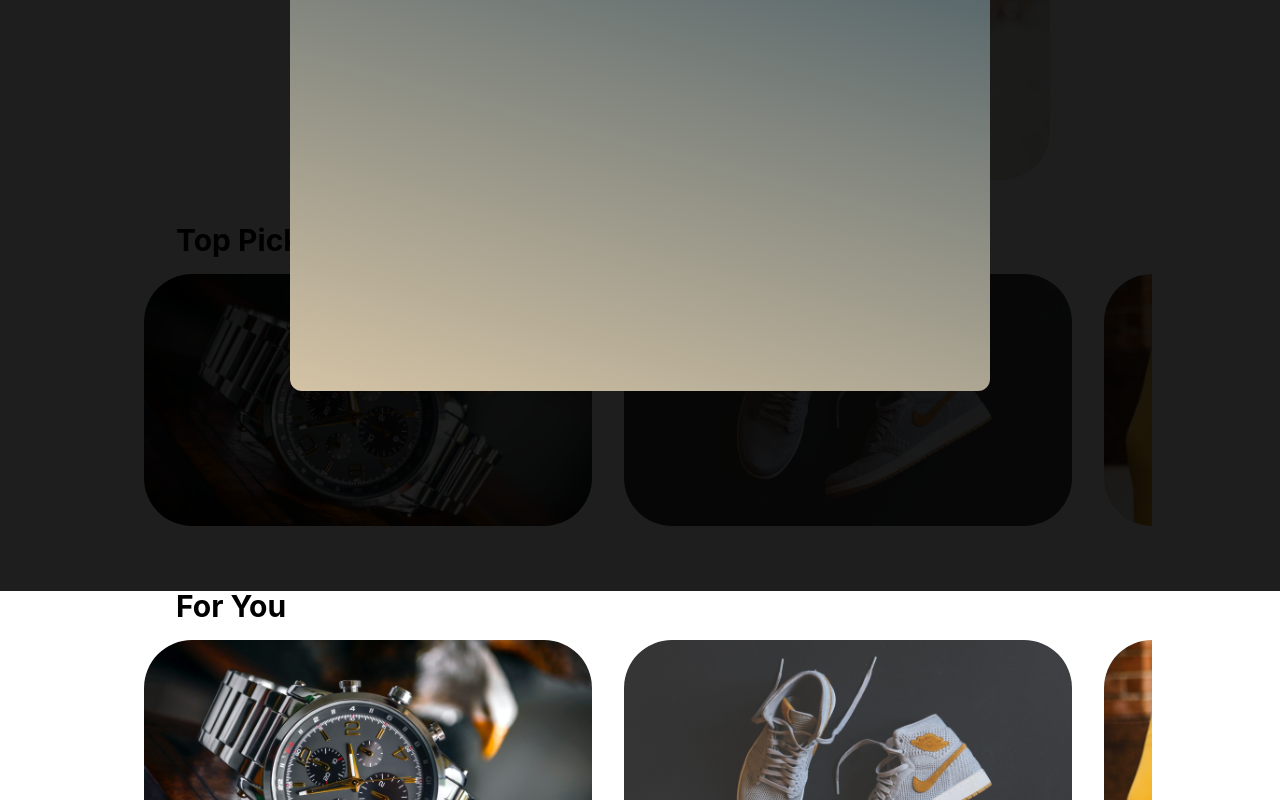
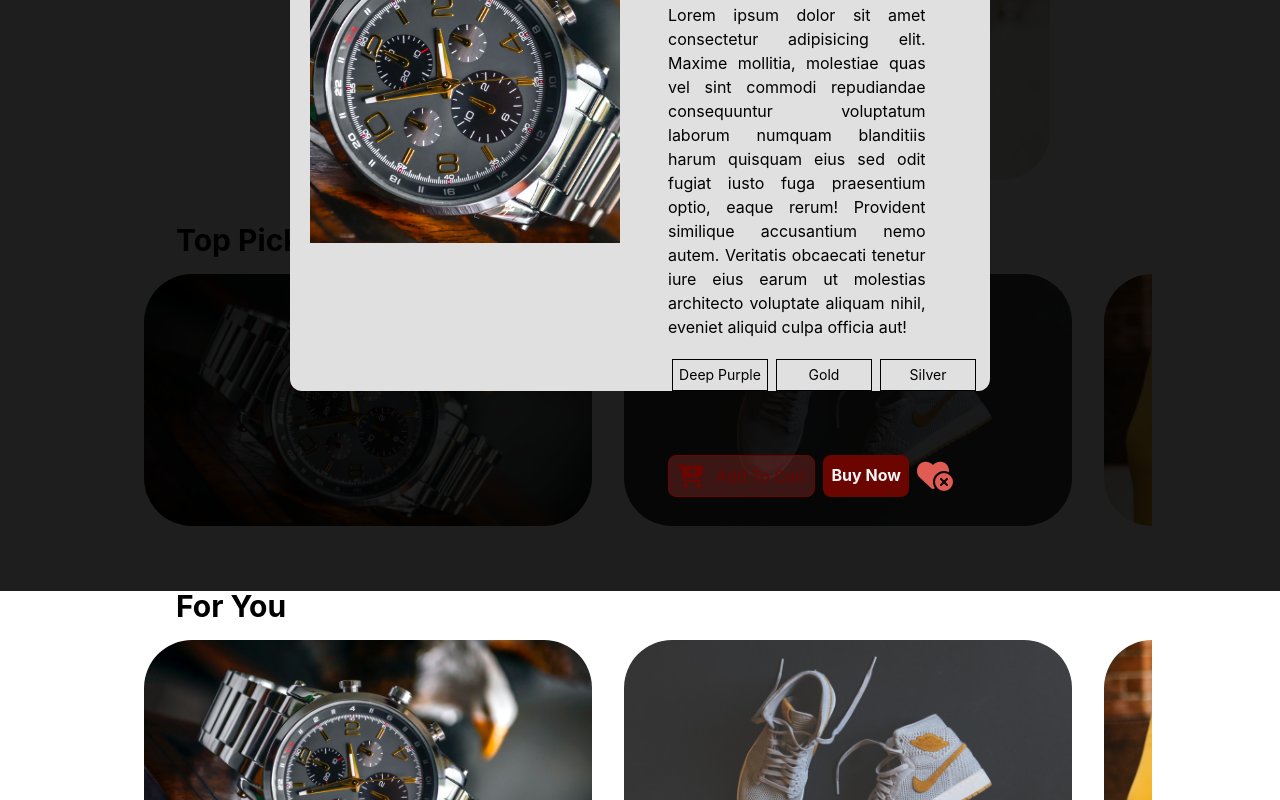
Before and after one commit to Zolastic/Voek_ADES_homepage, a React (Create React App) app: page / in a window 1280 px wide. Both pictures are taken after a click on the picture 368 px from the left and 2009 px from the top of the page. Shown: the part 1609-2409 px from the top of the page. Built offline with nearby package versions, Linux system fonts and the light colour scheme.

Commit message:
Added some content for the modal

```diff
--- a/src/App.js
+++ b/src/App.js
@@ -8,6 +8,7 @@ import { AnimatePresence } from "framer-motion";
 
 function App() {
   const [modalOpen, setModalOpen] = useState(false);
+  const [productImg, setProductImg] = useState();
   const modalOpenFn = () => {
     setModalOpen(true);
   };
@@ -26,16 +27,22 @@ function App() {
         modalOpen={modalOpen}
         modalOpenFn={modalOpenFn}
         modalCloseFn={modalCloseFn}
+        setProductImg={setProductImg}
       />
       <Slider
         header={"For You"}
         modalOpen={modalOpen}
         modalOpenFn={modalOpenFn}
         modalCloseFn={modalCloseFn}
+        setProductImg={setProductImg}
       />
       <AnimatePresence initial={false} onExitComplete={() => null}>
         {modalOpen && (
-          <Modal modalOpen={modalOpen} handleClose={modalCloseFn} />
+          <Modal
+            modalOpen={modalOpen}
+            handleClose={modalCloseFn}
+            productImg={productImg}
+          />
         )}
       </AnimatePresence>
     </div>
--- a/src/Modal.js
+++ b/src/Modal.js
@@ -1,10 +1,16 @@
-import React from "react";
+import React, { useEffect, useState } from "react";
 import { motion } from "framer-motion";
 import Backdrop from "./Backdrop";
 import "./css/Modal.css";
 
 import { FontAwesomeIcon } from "@fortawesome/react-fontawesome";
-import { faXmark } from "@fortawesome/free-solid-svg-icons";
+import {
+  faXmark,
+  faCartPlus,
+  faHeart,
+  faHeartCircleXmark,
+  faHeartCircleCheck,
+} from "@fortawesome/free-solid-svg-icons";
 
 const dropIn = {
   hidden: {
@@ -21,7 +27,20 @@ const dropIn = {
   },
 };
 
-const Modal = ({ handleClose, text }) => {
+const Modal = ({ handleClose, text, productImg }) => {
+  const [heart, setHeart] = useState(false);
+  const [variation1, setVariation1] = useState(null);
+
+  useEffect(() => {
+    console.log("heart status: ", heart);
+  }, [heart]);
+
+  const variationOne = [
+    { color: "Deep Purple" },
+    { color: "Gold" },
+    { color: "Silver" },
+  ];
+
   return (
     <Backdrop onClick={handleClose}>
       <motion.div
@@ -41,6 +60,94 @@ const Modal = ({ handleClose, text }) => {
             />
           </motion.button>
         </div>
+
+        <div className="flex">
+          <div className="imgContainer flex justify-center">
+            <img
+              src={productImg}
+              alt="productImage"
+              className="w-96 h-96 p-5 pt-0"
+            />
+          </div>
+          <div className="pl-7">
+            <h1 className="font-extrabold text-3xl">Name of Product</h1>
+            <h1 className="">4.9 stars | 1.7k Ratings</h1>
+            <h1 className="price mt-8 text-2xl font-bold">$1,615.00</h1>
+            <h1 className="description">
+              Lorem ipsum dolor sit amet consectetur adipisicing elit. Maxime
+              mollitia, molestiae quas vel sint commodi repudiandae consequuntur
+              voluptatum laborum numquam blanditiis harum quisquam eius sed odit
+              fugiat iusto fuga praesentium optio, eaque rerum! Provident
+              similique accusantium nemo autem. Veritatis obcaecati tenetur iure
+              eius earum ut molestias architecto voluptate aliquam nihil,
+              eveniet aliquid culpa officia aut!
+            </h1>
+
+            <div className="variation1 mt-5 flex items-center">
+              {/* <h1>Color: &emsp;</h1> */}
+              {variationOne.map((variation) => {
+                const variationStyle = `${
+                  variation1 === variation.color
+                    ? "variationSelected"
+                    : "variation"
+                } p-1 mx-1 w-24 h-8 hover:cursor-pointer flex justify-center items-center`;
+
+                return (
+                  <div
+                    className={variationStyle}
+                    onClick={() => setVariation1(variation.color)}
+                  >
+                    <h1 className="text-sm">{variation.color}</h1>
+                  </div>
+                );
+              })}
+            </div>
+
+            <div className="mt-16 flex">
+              <motion.button
+                className="cartButton flex p-2 rounded-lg"
+                whileHover={{ scale: 1.1 }}
+                whileTap={{ scale: 0.9 }}
+              >
+                <FontAwesomeIcon
+                  icon={faCartPlus}
+                  size="xl"
+                  style={{ color: "#6a0500" }}
+                />
+                <h1 className="pl-3">Add To Cart</h1>
+              </motion.button>
+
+              <motion.button
+                className="buyButton flex p-2 ml-2 rounded-lg"
+                whileHover={{ scale: 1.1 }}
+                whileTap={{ scale: 0.9 }}
+              >
+                <h1 className="text-gray-100 font-bold">Buy Now</h1>
+              </motion.button>
+
+              <div>
+                {heart && (
+                  <FontAwesomeIcon
+                    icon={faHeartCircleCheck}
+                    size="2xl"
+                    style={{ color: "#F74F7D" }}
+                    className="ml-2 mt-1 hover:cursor-pointer"
+                    onClick={() => setHeart(!heart)}
+                  />
+                )}
+                {!heart && (
+                  <FontAwesomeIcon
+                    icon={faHeartCircleXmark}
+                    size="2xl"
+                    style={{ color: "#e05b52" }}
+                    className="ml-2 mt-1 hover:cursor-pointer"
+                    onClick={() => setHeart(!heart)}
+                  />
+                )}
+              </div>
+            </div>
+          </div>
+        </div>
       </motion.div>
     </Backdrop>
   );
--- a/src/Slider.js
+++ b/src/Slider.js
@@ -4,7 +4,13 @@ import { motion } from "framer-motion";
 import { images } from "./images";
 import "./css/Slider.css";
 
-const Slider = ({ header, modalOpenFn, modalCloseFn, modalOpen }) => {
+const Slider = ({
+  header,
+  modalOpenFn,
+  modalCloseFn,
+  modalOpen,
+  setProductImg,
+}) => {
   const [width, setWidth] = useState(0);
   const carousel = useRef();
 
@@ -41,6 +47,7 @@ const Slider = ({ header, modalOpenFn, modalCloseFn, modalOpen }) => {
                 onClick={() => {
                   console.log("testing", modalOpen);
                   modalOpen ? modalCloseFn() : modalOpenFn();
+                  setProductImg(image);
                 }}
               />
             </motion.div>
--- a/src/css/Modal.css
+++ b/src/css/Modal.css
@@ -8,7 +8,8 @@
 }
 
 .modalBackground {
-  background: linear-gradient(15deg, #d4c3a5, #2f4858);
+  /* background: linear-gradient(15deg, #d4c3a5, #2f4858); */
+  background-color: #dfe0df;
 }
 
 .closeButtonContainer {
@@ -28,3 +29,41 @@
   transition: background ease 400ms;
   /* box-shadow: 1px 1px 15px #03030399; */
 }
+
+.imgContainer img {
+  border-radius: 20px;
+}
+
+.price {
+  color: #6a0500;
+}
+
+.variation {
+  border: 1px solid black;
+}
+
+.variationSelected {
+  background-color: #6a0500;
+  color: white;
+}
+
+.imgContainer {
+  min-width: 50%;
+}
+
+.description {
+  word-wrap: break-word;
+  text-align: justify;
+  width: 80%;
+}
+
+.cartButton {
+  border-width: 1px;
+  border-color: #6a0500;
+  background-color: rgba(184, 62, 55, 0.3);
+  color: #6a0500;
+}
+
+.buyButton {
+  background-color: #6a0500;
+}
```
Also changed, not shown: 1 other file (tests, documents, lock files or other folders).
